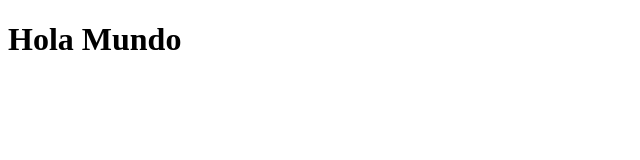
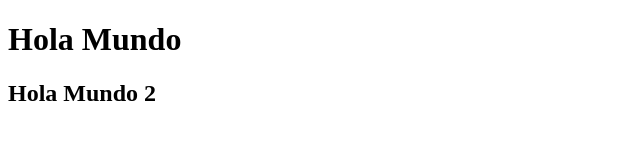
Before and after one commit to DiegoAPascual/Prueba2, a plain HTML site: page Index.html in a window 1280 px wide. Shown: the whole page, without its empty margins (0-640 px from the left). Drawn offline with Linux system fonts and the light colour scheme.

Commit message:
Cambio 2

```diff
--- a/Index.html
+++ b/Index.html
@@ -7,5 +7,6 @@
 </head>
 <body>
     <h1>Hola Mundo</h1>
+    <h2>Hola Mundo 2</h2>
 </body>
 </html>
```
